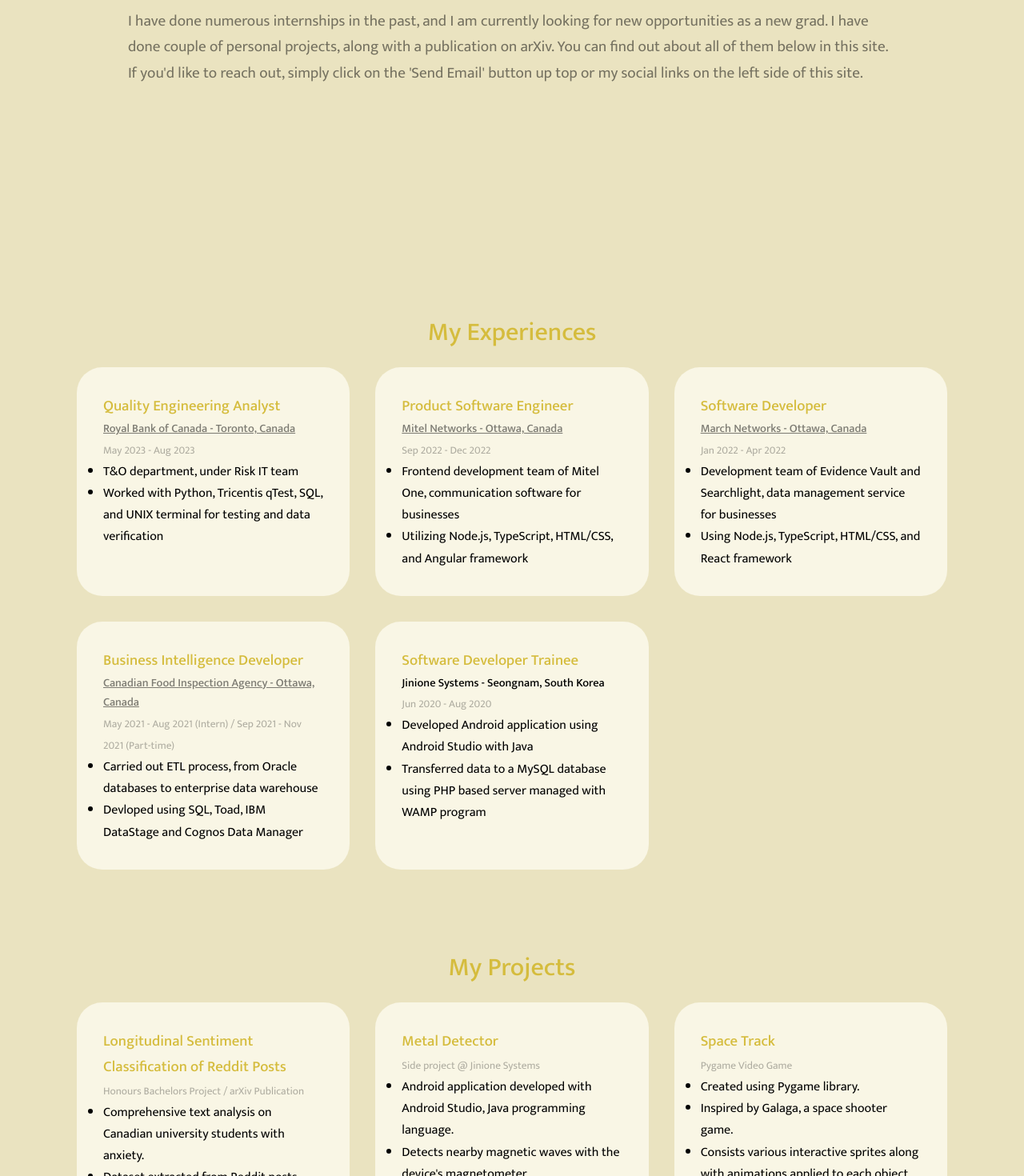
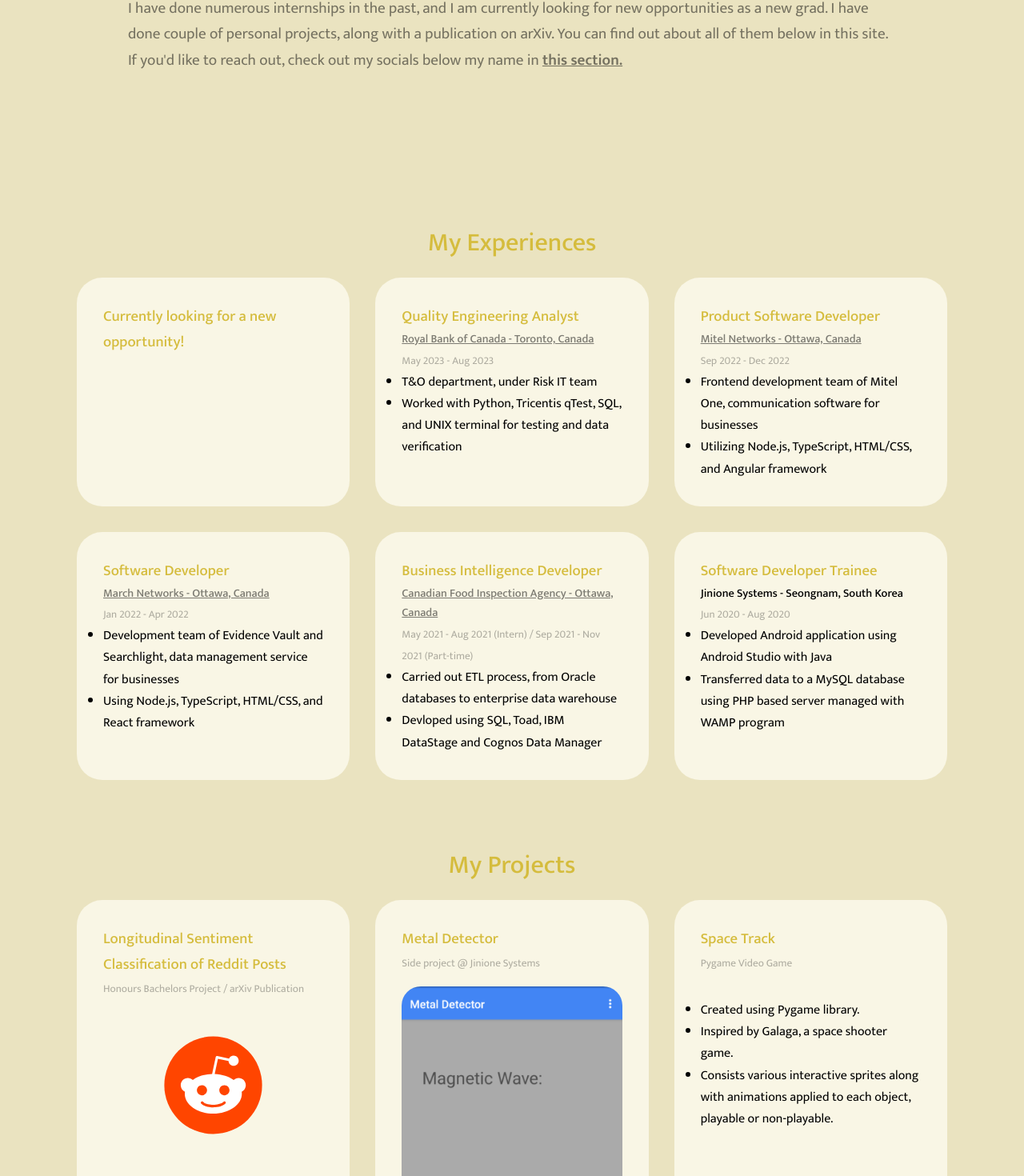
Before and after one commit to chunny22/HoJoonChun, a React (Vite) app: page / in a window 1280 px wide. Shown: the part 1283-2753 px from the top of the page at 80% size. Built offline with nearby package versions, Linux system fonts and the light colour scheme.

Commit message:
Looking pretty good so far, only missing Space Track image

```diff
--- a/src/components/about/About.jsx
+++ b/src/components/about/About.jsx
@@ -19,7 +19,7 @@
                 <br /><br />
                 I have done numerous internships in the past, and I am currently looking for new opportunities as a new grad. I have done couple
                 of personal projects, along with a publication on arXiv. You can find out about all of them below in this site. If you'd like to
-                reach out, simply click on the 'Send Email' button up top or my social links on the left side of this site.
+                reach out, check out my socials below my name in <a href='#'>this section.</a>
             </p>
         </div>
 
--- a/src/components/about/about.css
+++ b/src/components/about/about.css
@@ -1,6 +1,16 @@
 .text__container {
     max-width: 75%;
     position: relative;
+}
+
+.text-medium > a {
+    text-decoration: underline;
+    font-weight: 600;
+    color: var(--color-medium);
+}
+
+.text-medium > a:hover {
+    color: var(--color-primary);
 }
 
 .text-medium {
--- a/src/components/experience/Experience.jsx
+++ b/src/components/experience/Experience.jsx
@@ -6,6 +6,9 @@
     <section id='experience'>
       <h2>My Experiences</h2>
       <div className='container content__container'>
+        <a href='#resume' className='new-experience'>
+          <h3>Currently looking for a new opportunity!</h3>
+        </a>
         <div className='experience'>
           <h3>Quality Engineering Analyst</h3>
           <div className='experience__content'>
@@ -18,7 +21,7 @@
           </div>
         </div>
         <div className='experience'>
-          <h3>Product Software Engineer</h3>
+          <h3>Product Software Developer</h3>
           <div className='experience__content'>
             <h4><a href='https://www.mitel.com/' target='_blank'>Mitel Networks - Ottawa, Canada</a></h4>
             <small className='text-light'>Sep 2022 - Dec 2022</small>
--- a/src/components/footer/Footer.jsx
+++ b/src/components/footer/Footer.jsx
@@ -3,7 +3,9 @@
 
 const Footer = () => {
   return (
-    <div>Footer</div>
+    <section id='footer'>
+      <p>•───────• Made with <a href='https://github.com/chunny22/HoJoonChun' target='_blank'>this thing</a> •───────•</p>
+    </section>
   )
 }
 
--- a/src/components/footer/footer.css
+++ b/src/components/footer/footer.css
@@ -0,0 +1,12 @@
+#footer {
+    min-height: 15vh;
+    padding-top: 0;
+}
+
+#footer > p {
+    text-align: center;
+}
+
+p > a {
+    text-decoration: underline;
+}
--- a/src/components/header/header.css
+++ b/src/components/header/header.css
@@ -7,6 +7,10 @@
 .header__container {
     height: 100%;
     position: relative;
+}
+
+.socials__container {
+    height: 5%;
 }
 
 .intro__container > h1 {
@@ -40,7 +44,7 @@
 /* Media Queries (Medium Devices) */
 @media screen and (max-width: 1024px) {
     header {
-        height: 68vh;
+        height: 90vh;
     }
 }
 
--- a/src/components/project/Project.jsx
+++ b/src/components/project/Project.jsx
@@ -1,5 +1,7 @@
 import React from 'react'
 import './project.css'
+import redditLogo from '../../assets/redditlogo.svg'
+import metalDetector from '../../assets/metaldetector.png'
 
 const project = () => {
   return (
@@ -7,13 +9,15 @@
       <h2>My Projects</h2>
       <div className='container content__container'>
         <div className='project'>
-          <div className='image-item'></div>
           <h3>Longitudinal Sentiment Classification of Reddit Posts</h3>
           <div className='project-content'>
             <small className='text-light'>Honours Bachelors Project / arXiv Publication</small>
+            <div className='image-item'>
+              <img src={redditLogo} alt='Reddit Logo'/>
+            </div>
             <ul>
               <li>Comprehensive text analysis on Canadian university students with anxiety.</li>
-              <li>Dataset extracted from Reddit posts across 5 major universities: Waterloo, McGill, UBC, and UofT.</li>
+              <li>Dataset extracted from Reddit posts across 4 major universities: Waterloo, McGill, UBC, and UofT.</li>
               <li>Employed sentiment analysis with VADER along with performing classification task using Weka.</li>
               <li>Recorded entire study results in a detailed report.</li>
             </ul>
@@ -21,29 +25,33 @@
           <a href='https://arxiv.org/abs/2401.12382' target='_blank' className='btn'>View Publication</a>
         </div>
         <div className='project'>
-          <div className='image-item'></div>
           <h3>Metal Detector</h3>
           <div className='project-content'>
             <small className='text-light'>Side project @ Jinione Systems</small>
+            <div className='image-item'>
+              <img src={metalDetector} alt='Metal Detector'/>
+            </div>
             <ul>
               <li>Android application developed with Android Studio, Java programming language.</li>
               <li>Detects nearby magnetic waves with the device's magnetometer.</li>
             </ul>
           </div>
-          <a href='https://github.com/chunny22/Metal_Detector' target='_blank' className='btn'>View GitHub</a>
+          <a href='https://github.com/chunny22/Metal_Detector' target='_blank' className='btn'>View Repository</a>
         </div>
         <div className='project'>
-          <div className='image-item'></div>
           <h3>Space Track</h3>
           <div className='project-content'>
             <small className='text-light'>Pygame Video Game</small>
+            <div className='image-item'>
+              <image/>
+            </div>
             <ul>
               <li>Created using Pygame library.</li>
               <li>Inspired by Galaga, a space shooter game.</li>
               <li>Consists various interactive sprites along with animations applied to each object, playable or non-playable.</li>
             </ul>
           </div>
-          <a href='https://github.com/chunny22/Space_Track' target='_blank' className='btn'>View GitHub</a>
+          <a href='https://github.com/chunny22/Space_Track' target='_blank' className='btn'>View Repository</a>
         </div>
       </div>
     </section>
--- a/src/components/project/project.css
+++ b/src/components/project/project.css
@@ -1,4 +1,28 @@
+.project {
+    position: relative;
+}
+
 .project-content {
+    margin-bottom: 4rem;
+}
+
+.project > .btn {
+    position: absolute;
+    left: 50%;
+    transform: translateX(-50%);
+    bottom: 1rem;
+    margin-bottom: 1rem;
+}
+
+.image-item {
+    width: 100%;
+    height: max-content;
+    object-fit: contain;
+    display: flex;
+    border-radius: 1.5rem;
+    overflow: hidden;
+    justify-content: center;
+    margin-top: 1rem;
     margin-bottom: 1rem;
 }
 
@@ -12,10 +36,3 @@
         height: auto;
     }
 }
-
-@media screen and (max-width: 600px) {
-    .content__container {
-        grid-template-columns: 1fr;
-        gap: 1.5rem;
-    }
-}
--- a/src/components/resume/resume.css
+++ b/src/components/resume/resume.css
@@ -16,5 +16,6 @@
 
 .resume__container > .btn-primary {
     margin-top: 1rem;
-    margin-bottom: 6rem;
+    margin-bottom: 2rem;
+    justify-self: center;
 }
--- a/src/index.css
+++ b/src/index.css
@@ -51,22 +51,16 @@
 
 .content__container {
     display: grid;
-    grid-template-columns: 1fr 1fr 1fr;
+    grid-template-columns: repeat(3, 1fr);
     gap: 2rem;
     width: 85%;
 }
 
-.content__container > div {
+.content__container > div, .new-experience {
     background: var(--color-bg-variant);
     padding: 2rem 2rem;
     border-radius: 2rem;
     border: 1px solid transparent;
-    transition: var(--transition);
-}
-
-.content__container > div:hover {
-    border-color: var(--color-primary-variant);
-    cursor: default;
 }
 
 .content__container > div h3 {
@@ -86,6 +80,7 @@
 }
 
 section {
+    padding-top: 5rem;
     min-height: 85vh;
 }
 
@@ -97,7 +92,6 @@
 section > h2 {
     color: var(--color-primary);
     margin-bottom: 1rem;
-    margin-top: 6rem;
     font-size: 2rem;
 }
 
@@ -120,7 +114,6 @@
     color: var(--color-primary);
     padding: 0.75rem 1.2rem;
     border-radius: 0.4rem;
-    cursor: pointer;
     border: 1px solid var(--color-primary);
     transition: var(--transition);
 }
```
Also changed, not shown: src/assets/metaldetector.png (added), src/assets/redditlogo.svg (added).
